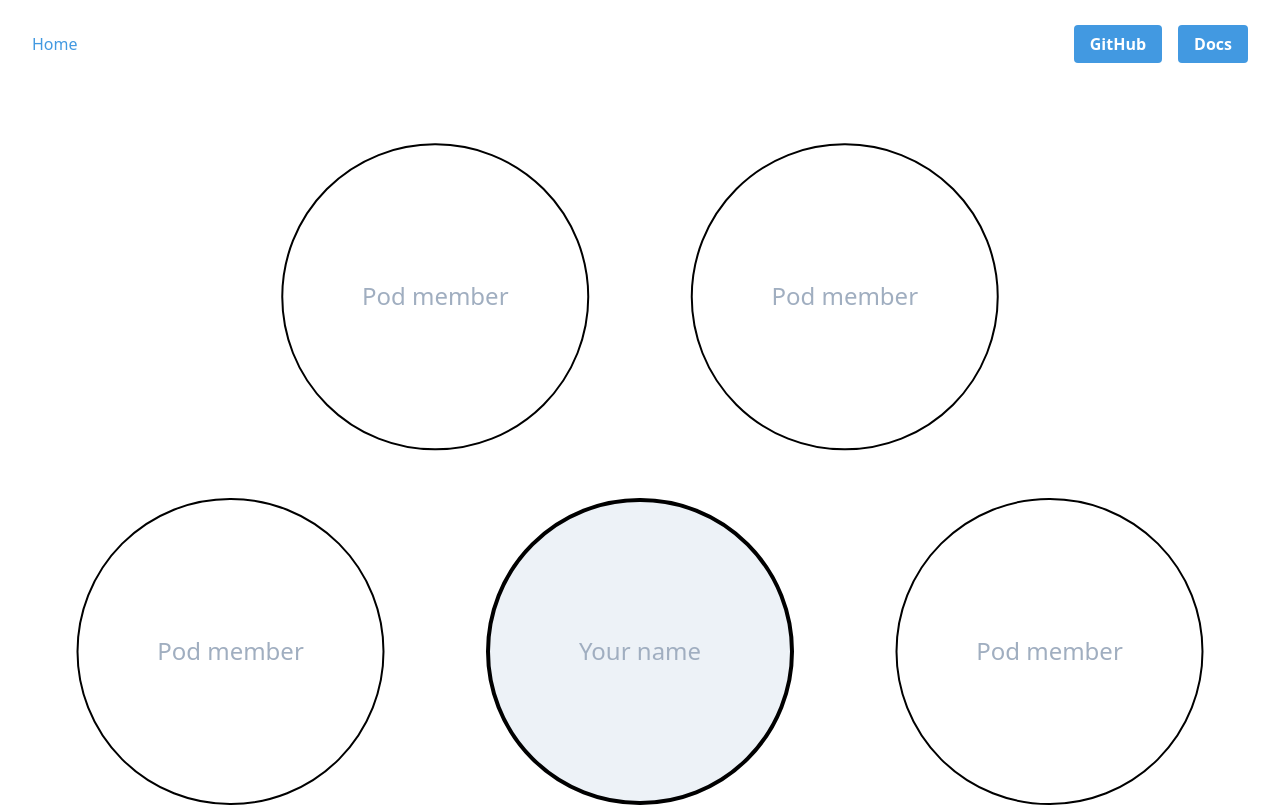
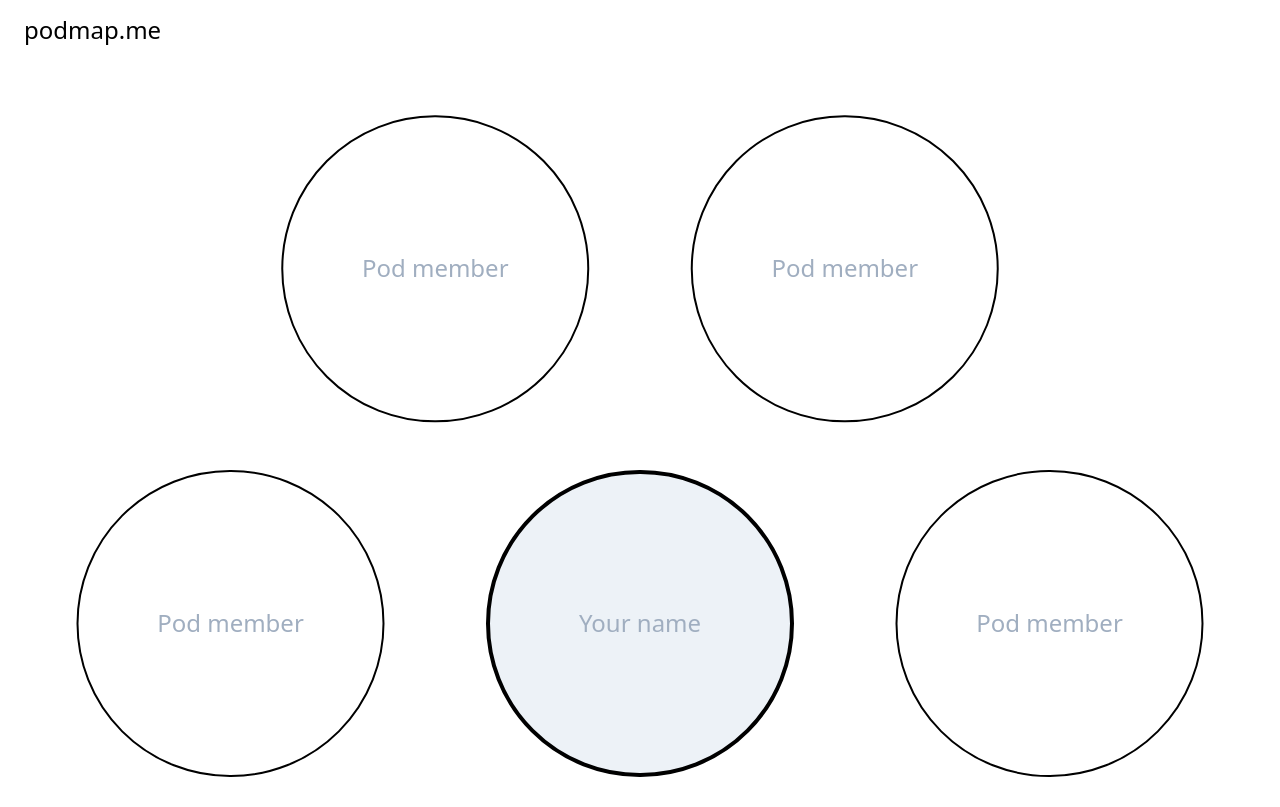
Before and after one commit to understory-garden/podmap.me, a Next.js app: page / in a window 1280 px wide. Shown: the top 807 px of the page. Built offline with nearby package versions, Linux system fonts and the light colour scheme.

Commit message:
tweak logo

```diff
--- a/components/nav.js
+++ b/components/nav.js
@@ -8,21 +8,12 @@ const links = [
 export default function Nav() {
   return (
     <nav>
-      <ul className="flex justify-between items-center p-8">
+      <ul className="flex justify-between items-center p-3 mx-3">
         <li>
           <Link href="/">
-            <a className="text-blue-500 no-underline">Home</a>
+            <a className="text-2xl no-underline">podmap.me</a>
           </Link>
         </li>
-        <ul className="flex justify-between items-center space-x-4">
-          {links.map(({ href, label }) => (
-            <li key={`${href}${label}`}>
-              <a href={href} className="btn-blue no-underline">
-                {label}
-              </a>
-            </li>
-          ))}
-        </ul>
       </ul>
     </nav>
   )
```
